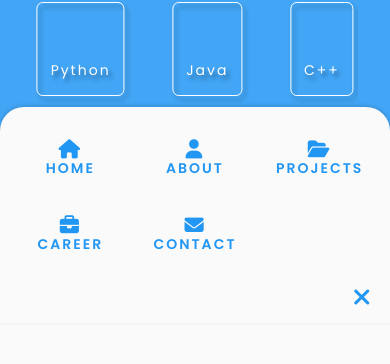
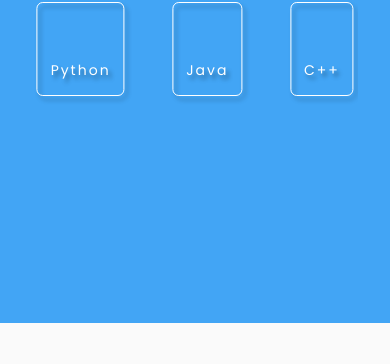
Before and after one commit to R-o-n-a-k/React-Personal-Portfolio, a React (Vite) app: page / in a window 390 px wide. Shown: the part 1365-1729 px from the top of the page. Built offline with nearby package versions, Linux system fonts and the light colour scheme; some icons are missing.

Commit message:
style: fixing toggle menu to top

```diff
--- a/src/components/header/Header.css
+++ b/src/components/header/Header.css
@@ -73,7 +73,6 @@
 
     .header {
         top: initial;
-        bottom: 0;
     }
 
     .nav {
@@ -82,14 +81,14 @@
 
     .nav__menu {
         position: fixed;
-        bottom: -100%;
+        top: -100%;
         left: 0;
         width: 100%;
         background-color: var(--bg-color-1);
         padding: 2rem 1.5rem 4rem;
         box-shadow: 0 -1px 4px rgba(0, 0, 0, 0.15);
-        border-radius: 1.5rem 1.5rem 0 0;
-        transition: .3s;
+        border-radius: 0 0 1.5rem 1.5rem;
+        transition: var(--animate);
     }
 
     .nav__logo {
@@ -98,12 +97,13 @@
 
     /* Show Menu */
     .show__menu {
-        bottom: 0;
+        top: 0;
     }
 
     .nav__list {
         display: grid;
         grid-template-columns: repeat(3, 1fr);
+        margin-top: 1.5rem;
         gap: 2rem;
     }
 
@@ -113,8 +113,8 @@
 
     .nav__close {
         position: absolute;
-        right: 1.3rem;
-        bottom: .5rem;
+        right: 1.5rem;
+        top: .5rem;
         font-size: 1.5rem;
         cursor: pointer;
     }
```
